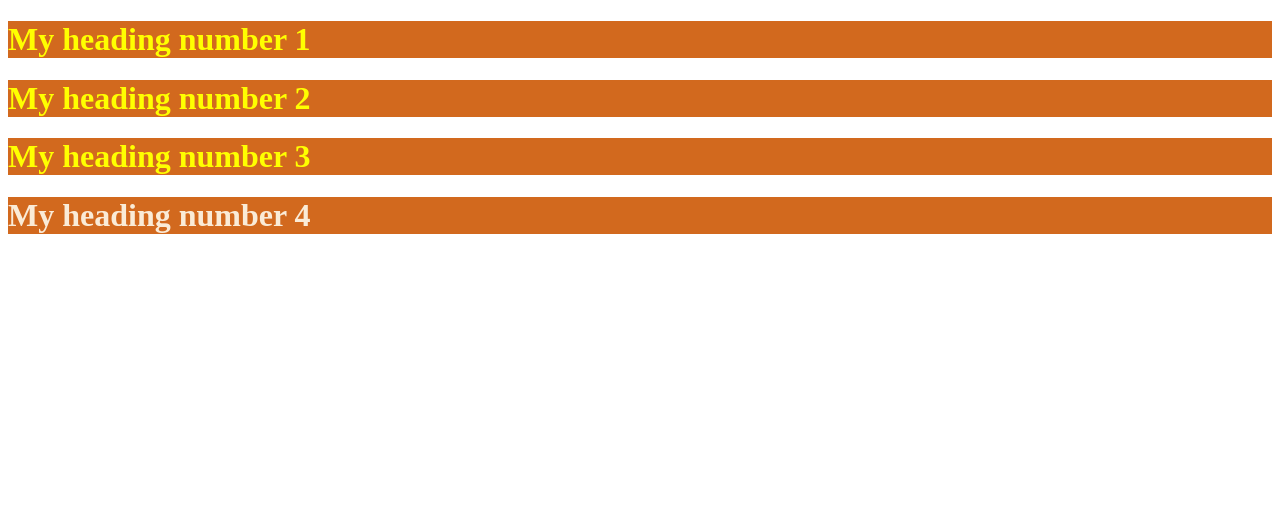
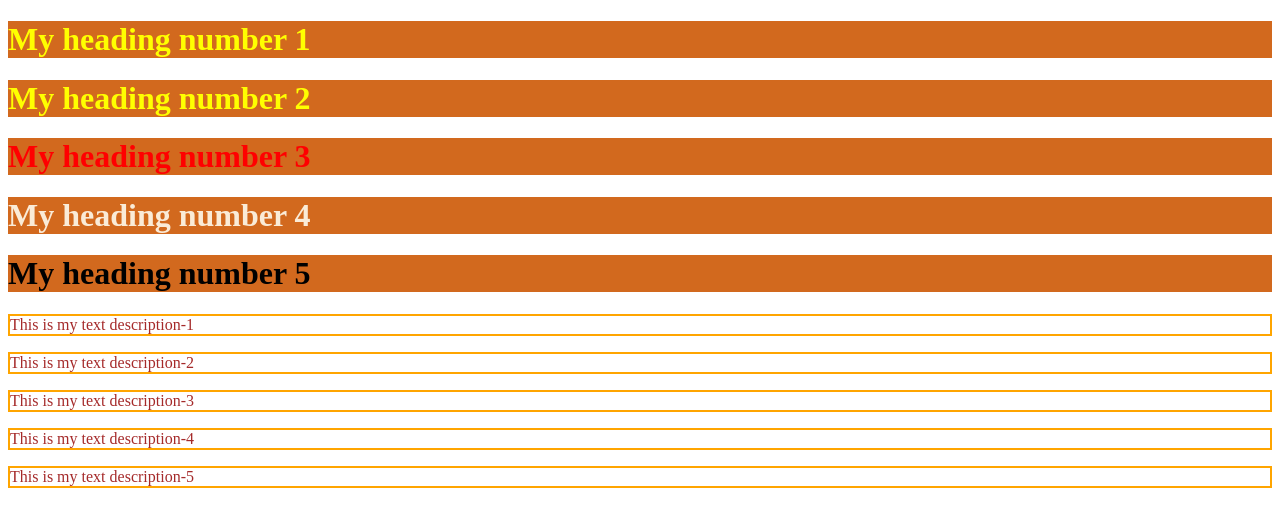
Before and after one commit to fahad-bd/learning-frontend, a plain HTML site: page Module 8_5/specificity.html in a window 1280 px wide. Drawn offline with Linux system fonts and the light colour scheme.

```diff
--- /dev/null
+++ b/Module 8_5/css/styles.css
@@ -0,0 +1,4 @@
+p{
+    color: brown;
+    border: 2px solid orange;
+}
--- a/Module 8_5/specificity.html
+++ b/Module 8_5/specificity.html
@@ -5,9 +5,13 @@
     <meta http-equiv="X-UA-Compatible" content="IE=edge">
     <meta name="viewport" content="width=device-width, initial-scale=1.0">
     <title>Specificity</title>
+    <link rel="stylesheet" href="css/styles.css">
     <style>
         .first-heading{
             color: yellow;
+        }
+        #third{
+            color: red;
         }
         h1{
             background-color: chocolate;
@@ -21,7 +25,13 @@
 <body>
     <h1 class="first-heading">My heading number 1</h1>
     <h1 class="first-heading">My heading number 2</h1>
-    <h1 class="first-heading">My heading number 3</h1>
+    <h1 id="third" class="first-heading">My heading number 3</h1>
     <h1 class="">My heading number 4</h1>
+    <h1 style="color: black;">My heading number 5</h1>
+    <p>This is my text description-1</p>
+    <p>This is my text description-2</p>
+    <p>This is my text description-3</p>
+    <p>This is my text description-4</p>
+    <p>This is my text description-5</p>
 </body>
 </html>
```
Also changed, not shown: Module 8_5/custom.html (added, +12 -0 lines).
